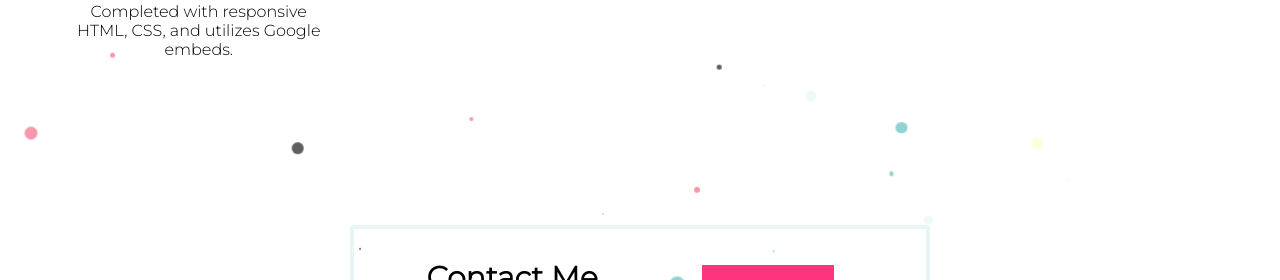
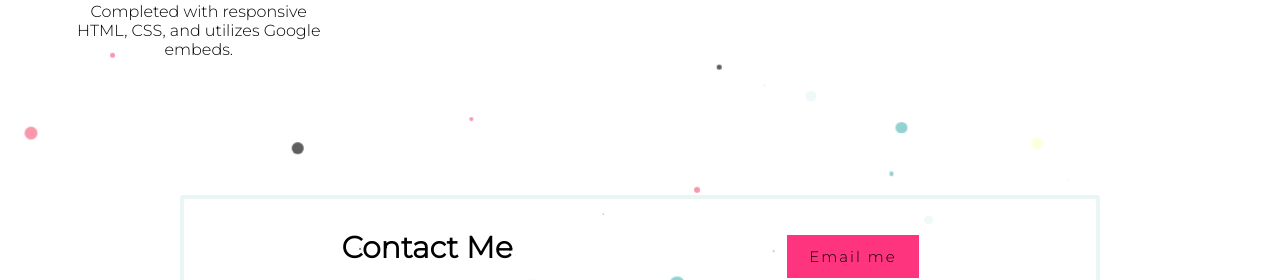
Before and after one commit to brooklynvb/new-portfolio, a plain HTML site: page index.html in a window 1280 px wide. Shown: the part 1377-1657 px from the top of the page. Drawn offline with nearby package versions, Linux system fonts and the light colour scheme; a web font is replaced by a local one.

Commit message:
updated contact responsive

```diff
--- a/styles/index.css
+++ b/styles/index.css
@@ -249,7 +249,11 @@ footer a:hover {
   font-size: 12px;
   background-color: #ff347e4d;
 }
-
+@media (max-width: 1400px) {
+  .contact {
+    margin: 30px 180px;
+  }
+}
 @media (max-width: 800px) {
   h2 {
     text-align: center;
```
